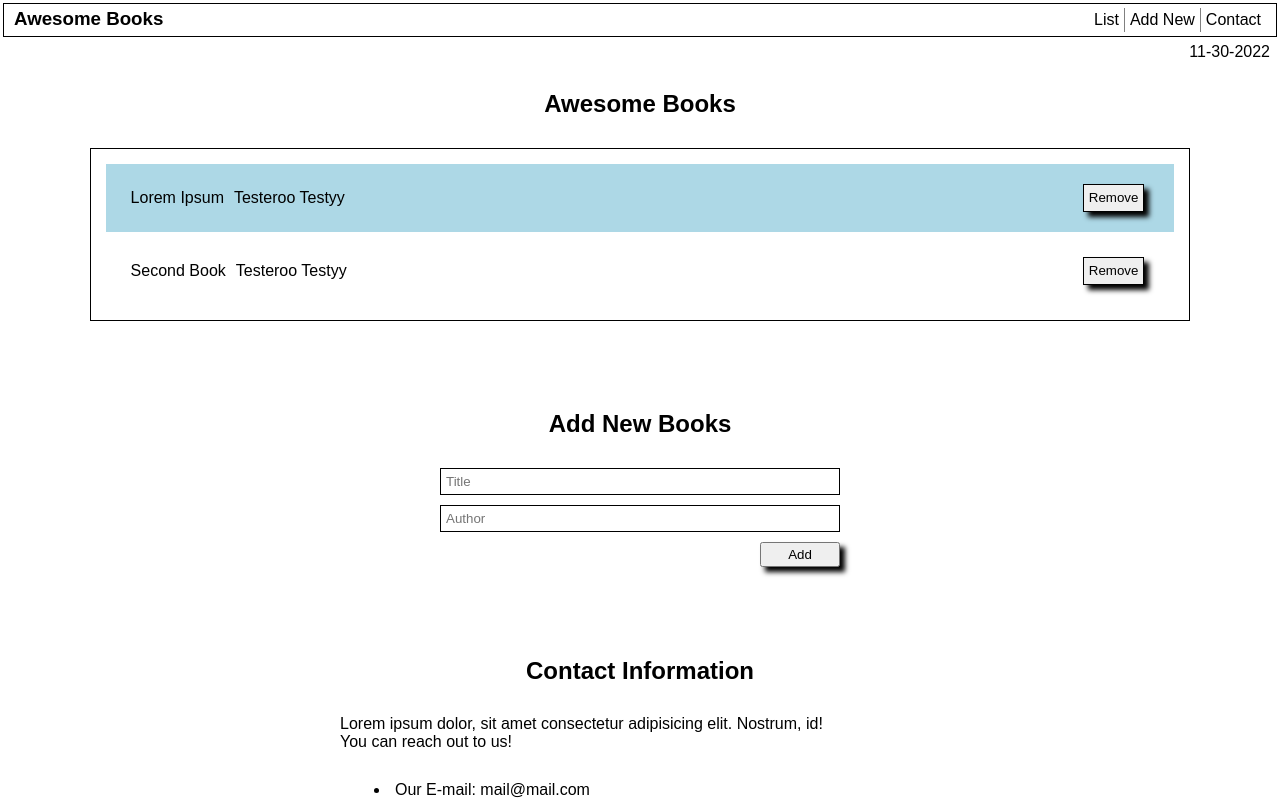
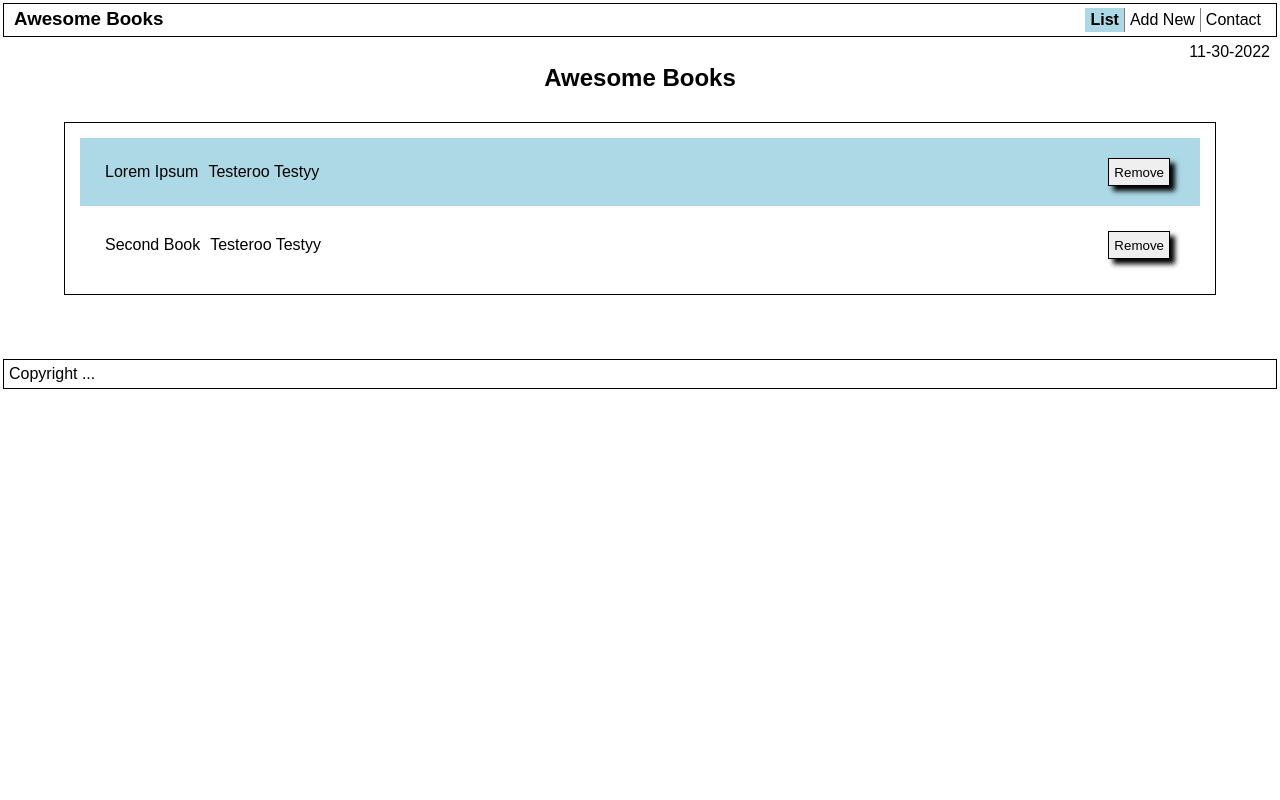
Before and after one commit to Vgonma/awesome-books, a website with bundled scripts: page index.html in a window 1280 px wide. Both pictures are taken after a click on the item "List". Shown: the top 800 px of the page. Built offline with nearby package versions, Linux system fonts and the light colour scheme.

Commit message:
Add nav bar interaction

```diff
--- a/index.html
+++ b/index.html
@@ -12,20 +12,20 @@
     <nav class="nav-bar">
       <h3 class="nav-title">Awesome Books</h3>
       <ul class="nav-list">
-        <li class="nav-li">List</li>
-        <li class="nav-li">Add New</li>
-        <li class="nav-li">Contact</li>
+        <li id="nav-book-list" class="nav-li nav-active">List</li>
+        <li id="nav-add" class="nav-li">Add New</li>
+        <li id="nav-contact" class="nav-li">Contact</li>
       </ul>
     </nav>
     <div class="nav-date" onclick=displayDate()>Here goes the date</div>
   </header>
-  <section>
+  <section class="book-section">
     <h2>Awesome Books</h2>
     <div class="book-list">
     <!-- add books through javascript -->
       </div>
   </section>
-  <section>
+  <section class="add-book-section hide">
     <h2>Add New Books</h2>
     <form onsubmit="return false;">
       <input class="title" type="text" placeholder="Title" required>
@@ -33,7 +33,7 @@
       <button type="submit" class="add_button"> Add</button>
     </form>
   </section>
-  <section class="info_section">
+  <section class="info_section hide">
     <h2>Contact Information</h2>
     <p class="info_p">Lorem ipsum dolor, sit amet consectetur adipisicing elit. Nostrum, id!
       <br> You can reach out to us!
--- a/main.js
+++ b/main.js
@@ -62,3 +62,11 @@ function displayDate() {
   document.querySelector('.nav-date').innerHTML = formatDate(new Date());
 }
 document.querySelector('.nav-date').onload = displayDate();
+
+const navList = document.querySelectorAll('.nav-li');
+navList.forEach((li) => {
+  li.addEventListener('click', () => {
+    navList.forEach((i) => { i.classList.remove('nav-active'); });
+    li.classList.add('nav-active');
+  });
+});
--- a/style.css
+++ b/style.css
@@ -48,7 +48,7 @@ h1 {
 }
 
 section {
-  margin: 7%;
+  margin: 4em;
 }
 
 .book-list {
@@ -135,3 +135,12 @@ input {
   padding: 5px;
   background-color: white;
 }
+
+.hide {
+  display: none;
+}
+
+.nav-active {
+  font-weight: bolder;
+  background-color: lightblue;
+}
```
